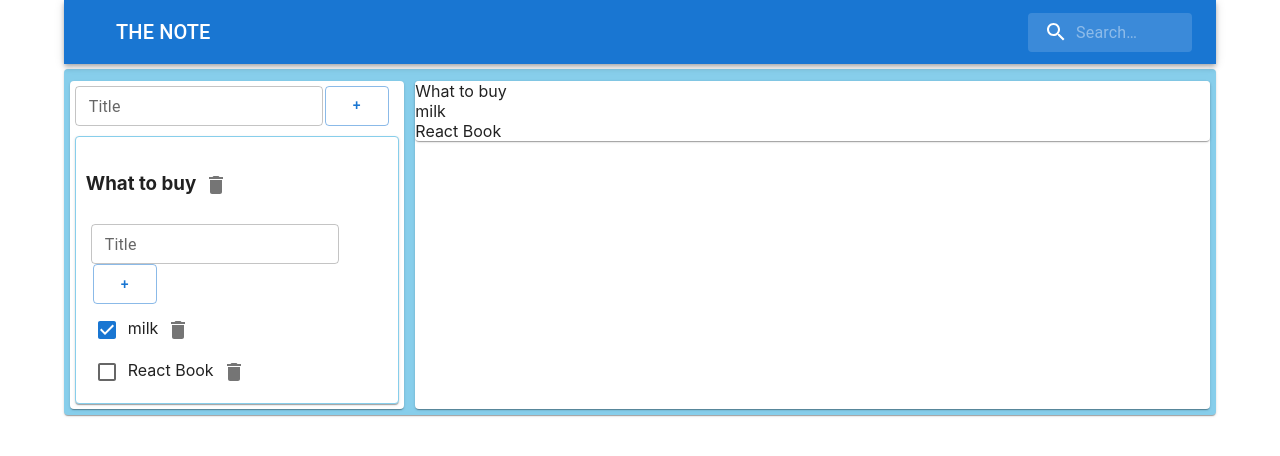
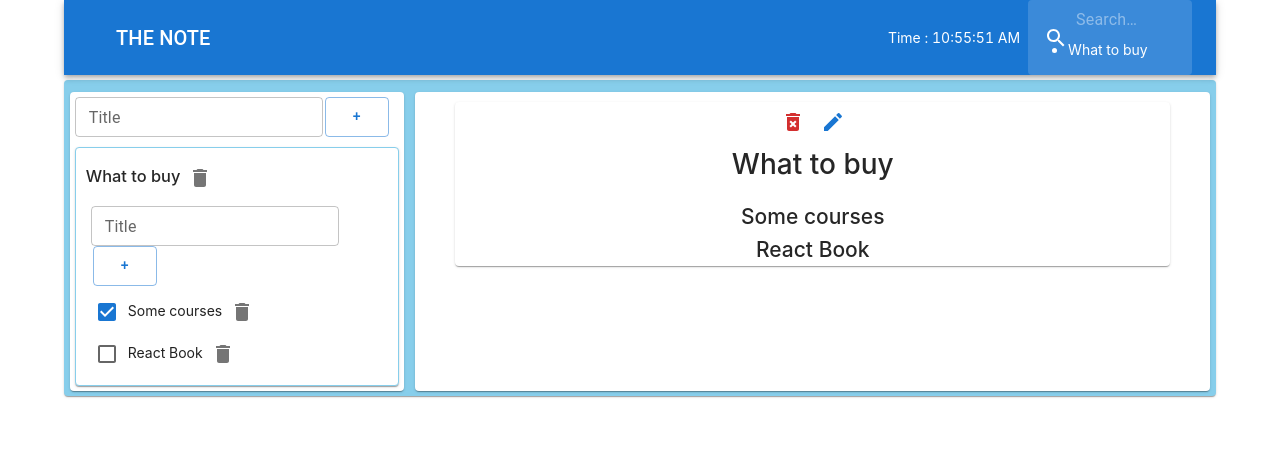
Before and after one commit to Andrei1989g/The_note, a React (Create React App) app: page / in a window 1280 px wide. Both pictures are taken after a click on the element 106 px from the left and 329 px from the top of the page. Shown: the top 456 px of the page. Built offline with nearby package versions, Linux system fonts and the light colour scheme.

Commit message:
add modal dialogs , create searching option by title

```diff
--- a/package.json
+++ b/package.json
@@ -20,6 +20,7 @@
     "mobx": "^6.3.3",
     "mobx-react-lite": "^3.2.1",
     "react": "^17.0.2",
+    "react-bootstrap": "^1.6.4",
     "react-dom": "^17.0.2",
     "react-redux": "^7.2.5",
     "react-scripts": "4.0.3",
--- a/src/App.module.css
+++ b/src/App.module.css
@@ -1,26 +1,39 @@
-.viewField{
+.showField {
+    position: relative;
+    top:10px;
+    left:5%;
+    width: 90%;
+    text-align: center;
+}
 
+.addItem {
+    /*    position: relative;*/
+    /*left:25px;*/
 }
-.addItem{
-/*    position: relative;*/
-/*left:25px;*/
+
+.slider {
+    flex: 0 0 29%;
+    margin: 1% 0.5% 0.5% 0.5%;
 }
-.slider{
-    flex: 0 0 29%;
-    margin:1% 0.5% 0.5% 0.5%;
-}
+
 .box {
     display: flex;
     margin-top: 5px;
 }
+
 .content {
     flex: 0 0 69%;
-    margin:1% 0px 0.5% 0.5%;
+    margin: 1% 0px 0.5% 0.5%;
 }
+
 .title {
     word-break: break-word;
     word-wrap: break-word;
 }
+
 .paper {
     height: 100%;
 }
+.delete {
+
+}
--- a/src/App.tsx
+++ b/src/App.tsx
@@ -1,7 +1,7 @@
 import React, {useCallback, useState} from 'react';
 import './App.css';
 import Header from './components/Header';
-import {Container, Grid, Paper, Stack} from "@mui/material";
+import {Container, Grid, IconButton, Paper, Stack} from "@mui/material";
 import s from "./App.module.css"
 import {useDispatch, useSelector} from "react-redux";
 import {AppRootStateType} from "./store/store";
@@ -14,16 +14,20 @@ import {
 import {addNoteAC, changeNoteNameAC, NoteType, removeNoteAC, viewModeAC} from "./store/noteRecucer";
 import {AddItemForm} from "./components/AddItemForm";
 import {Note} from "./components/Note";
-import {Task} from "./components/Task";
+import { DeleteForever, ModeEdit} from "@mui/icons-material";
+import ReactDOM from 'react-dom';
+import 'antd/dist/antd.css';
+import './index.css';
+import { Modal, Button } from 'antd';
 
-type TasksStateType = {
+export type TasksStateType = {
     [key: string]: Array<TaskType>
 }
 
 function App() {
     let [show, setShow] = useState(false)
     let [currentValue, setCurrentValue] = useState("")
-    //console.log('currentValue: ', currentValue)
+    let [isModalVisible, setIsModalVisible] = useState(false);
     let dispatch = useDispatch()
     let note = useSelector<AppRootStateType, Array<NoteType>>(state => state.note)
     let tasks = useSelector<AppRootStateType, TasksStateType>(state => state.tasks)
@@ -62,8 +66,19 @@ function App() {
         setCurrentValue(noteId)
         console.log(noteId)
     }, [dispatch])
-    const arr = note.map(el => el.id === currentValue ? el : {id: "id not defined", title: 'title not defined'})
-    console.log('arr: ', arr)
+
+    const showModal = () => {
+        setIsModalVisible(true);
+    };
+    const handleOk = (id:string) => {
+        removeNote(id)
+        setIsModalVisible(false);
+    };
+    const handleCancel = () => {
+        setIsModalVisible(false);
+    };
+
+
     return (
         <Container fixed className={s.container}>
             <Grid container style={{padding: "0px"}}>
@@ -98,21 +113,38 @@ function App() {
                 <div className={s.content}>
                     <Paper className={s.paper}>
                         <div>
-
                             {show ? note.map((el) => {
-                                const arrTask = tasks[currentValue]
-                                if (el.id === currentValue) {
-                                    return <Paper className={s.showField}>
-                                        <div>{el.title}
-                                            <div>
+                                    const arrTask = tasks[currentValue]
+                                    if (el.id === currentValue) {
+                                        return <Paper className={s.showField}>
+                                            <IconButton onClick={showModal}>
+                                                <DeleteForever color="error"/>
+                                            </IconButton>
+                                            <IconButton>
+                                                <ModeEdit color="primary"/>
+                                            </IconButton>
+                                            <h1>{el.title}</h1>
+                                            <h2>
                                                 {arrTask.map(el => <div>{el.title}</div>)}
-                                            </div>
-                                        </div>
-                                    </Paper>
-                                } else {
-                                    return null
-                                }
-                            }) : "Choice your note"}
+                                            </h2>
+                                       {/*     <Modal title={el.title}
+                                                   visible={el.id === isModalVisible}
+                                                   onOk={()=>handleOk(el.id)}
+                                                   onCancel={()=> handleCancel('')}>
+                                                <p>Delete note ?</p>
+                                            </Modal>*/}
+                                            <Modal title={el.title}
+                                                   visible={isModalVisible}
+                                                   onOk={()=>handleOk(el.id)}
+                                                   onCancel={handleCancel}>
+                                                <p>Delete note ?</p>
+                                            </Modal>
+                                        </Paper>
+                                    }
+                                })
+                                : <div style={{textAlign: "center"}}>
+                                    "Choice your note"
+                                </div>}
                         </div>
                     </Paper>
                 </div>
@@ -121,4 +153,5 @@ function App() {
     );
 }
 
+// ReactDOM.render(<App />, document.getElementById('container'));
 export default App;
--- a/src/components/Header.tsx
+++ b/src/components/Header.tsx
@@ -1,5 +1,5 @@
 import * as React from 'react';
-import { styled, alpha } from '@mui/material/styles';
+import {styled, alpha} from '@mui/material/styles';
 import AppBar from '@mui/material/AppBar';
 import Box from '@mui/material/Box';
 import Toolbar from '@mui/material/Toolbar';
@@ -7,8 +7,13 @@ import IconButton from '@mui/material/IconButton';
 import Typography from '@mui/material/Typography';
 import InputBase from '@mui/material/InputBase';
 import SearchIcon from '@mui/icons-material/Search';
+import {ChangeEvent, useEffect, useState} from "react";
+import {useSelector} from "react-redux";
+import {AppRootStateType} from "../store/store";
+import {NoteType} from "../store/noteRecucer";
+import {TasksStateType} from "../App";
 
-const Search = styled('div')(({ theme }) => ({
+const Search = styled('div')(({theme}) => ({
     position: 'relative',
     borderRadius: theme.shape.borderRadius,
     backgroundColor: alpha(theme.palette.common.white, 0.15),
@@ -22,8 +27,7 @@ const Search = styled('div')(({ theme }) => ({
         width: 'auto',
     },
 }));
-
-const SearchIconWrapper = styled('div')(({ theme }) => ({
+const SearchIconWrapper = styled('div')(({theme}) => ({
     padding: theme.spacing(0, 2),
     height: '100%',
     position: 'absolute',
@@ -32,8 +36,7 @@ const SearchIconWrapper = styled('div')(({ theme }) => ({
     alignItems: 'center',
     justifyContent: 'center',
 }));
-
-const StyledInputBase = styled(InputBase)(({ theme }) => ({
+const StyledInputBase = styled(InputBase)(({theme}) => ({
     color: 'inherit',
     '& .MuiInputBase-input': {
         padding: theme.spacing(1, 1, 1, 0),
@@ -52,9 +55,36 @@ const StyledInputBase = styled(InputBase)(({ theme }) => ({
 
 export default function SearchAppBar() {
 
+    let [data, setData] = useState(new Date())
+
+    useEffect(() => {
+        let timeInterval = setInterval(() => {
+            setData(new Date())
+        }, 1000);
+
+        return () => {
+            clearInterval(timeInterval)
+        }
+    }, [])
+
+    let note = useSelector<AppRootStateType, Array<NoteType>>(state => state.note)
+    // let tasks = useSelector<AppRootStateType, TasksStateType>(state => state.tasks)
+
+
+    const [searchTerm, setSearchTerm] = React.useState("");
+    const [searchResults, setSearchResults] = React.useState<string[]>([]);
+    const handleChange = (e:ChangeEvent<HTMLInputElement>) => {
+        setSearchTerm(e.target.value);
+    };
+
+    React.useEffect(() => {
+        const results = note.map(el => el.title).filter( (el) => [searchTerm.toLowerCase()].every( ell => el.includes(ell)))
+        setSearchResults(results);
+    }, [searchTerm]);
+
 
     return (
-        <Box sx={{ flexGrow: 1 }}>
+        <Box sx={{flexGrow: 1}}>
             <AppBar position="static">
                 <Toolbar>
                     <IconButton
@@ -62,26 +92,32 @@ export default function SearchAppBar() {
                         edge="start"
                         color="inherit"
                         aria-label="open drawer"
-                        sx={{ mr: 2 }}
-                    >
-                     {/*   <MenuIcon />*/}
-                    </IconButton>
+                        sx={{mr: 2}}/>
                     <Typography
                         variant="h6"
                         noWrap
                         component="div"
-                        sx={{ flexGrow: 1, display: { xs: 'none', sm: 'block' } }}
-                    >
-                     THE NOTE
+                        sx={{flexGrow: 1, display: {xs: 'none', sm: 'block'}}}>
+                        THE NOTE
                     </Typography>
+                    <div style={{color: "white"}}>
+                        Time : {data.toLocaleTimeString()}
+                    </div>
                     <Search>
                         <SearchIconWrapper>
-                            <SearchIcon />
+                            <SearchIcon/>
                         </SearchIconWrapper>
                         <StyledInputBase
                             placeholder="Search…"
-                            inputProps={{ 'aria-label': 'search' }}
+                            inputProps={{'aria-label': 'search'}}
+                            value={searchTerm}
+                            onChange={handleChange}
                         />
+                        <ul>
+                            {searchResults.map(item => (
+                                <li>{item}</li>
+                            ))}
+                        </ul>
                     </Search>
                 </Toolbar>
             </AppBar>
--- a/src/store/taskReducer.ts
+++ b/src/store/taskReducer.ts
@@ -12,7 +12,7 @@ export type InitialStateType = {
 }
 let initialState:InitialStateType = {
     ["NoteId"]: [
-        {id: v1(), title: "milk", isDone: false},
+        {id: v1(), title: "Some courses", isDone: false},
         {id: v1(), title: "React Book", isDone: false}
     ]
 }
```
Also changed, not shown: 1 other file (tests, documents, lock files or other folders).
